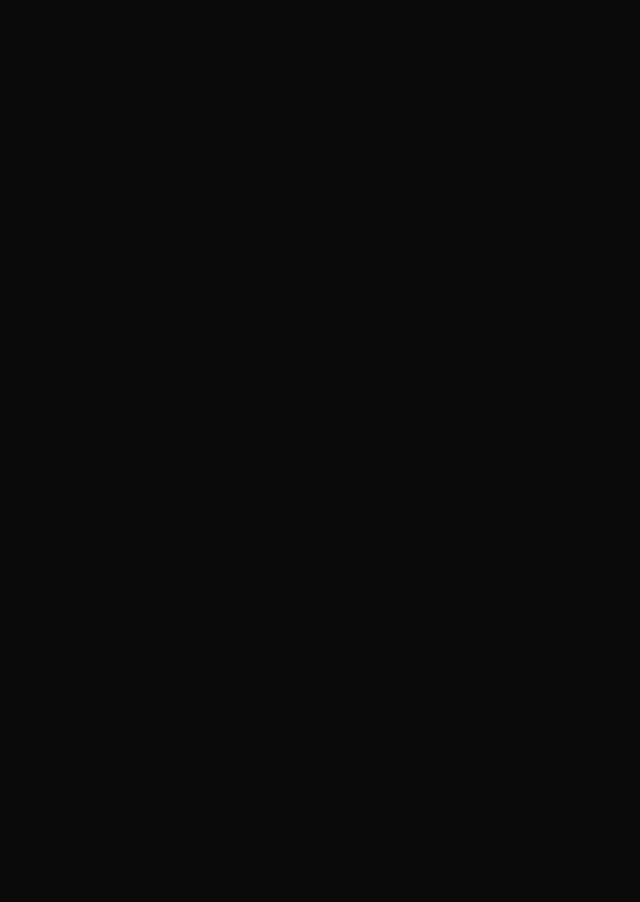
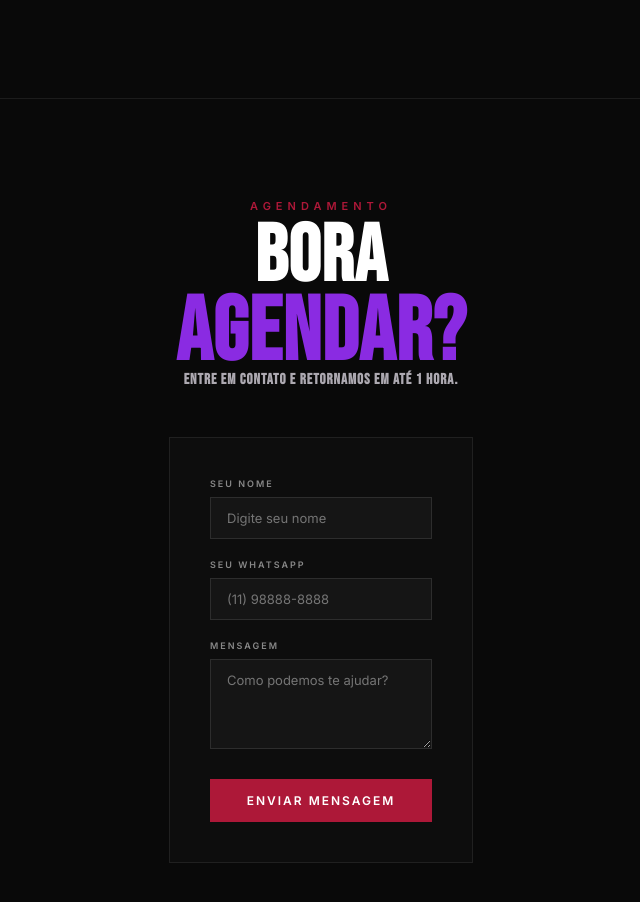
Before and after one commit to LaisCunha01/Meive-Beauty-Studio, a React (Vite) app in the folder client/: page / in a window 1280 px wide. Shown: the part 1516-2418 px from the top of the page, without its empty margins (319-959 px from the left). Before the commit the page ends 1864 px from the top, so only its background shows below. Built offline with nearby package versions, Linux system fonts and the light colour scheme.

Commit message:
Seção Contatos (Incompleta)

```diff
--- a/client/src/App.css
+++ b/client/src/App.css
@@ -128,6 +128,8 @@ button {
   overflow: hidden;
   display: flex;
   align-items: center;
+  justify-content: space-between;
+  padding: 0 50px;
 }
 
 .hero-background {
@@ -172,7 +174,6 @@ button {
   position: relative;
   z-index: 5;
   width: 100%;
-  padding-left: 20px;
   padding-top: 45px;
   align-self: stretch;
   display: flex;
@@ -273,16 +274,18 @@ button {
 }
 
 .featured-card {
-  position: absolute;
+  position: relative;
   z-index: 6;
   right: 19px;
   bottom: 16px;
-  width: 280px;
-  min-height: 170px;
-  padding: 16px;
+  width: 330px;
+  min-height: 200px;
+  padding: 24px;
   background: rgba(8, 8, 8, 0.82);
   border: 1px solid rgba(255, 255, 255, 0.17);
   backdrop-filter: blur(4px);
+  align-self: flex-end;
+  margin-bottom: 40px;
 }
 
 .card-label {
@@ -302,9 +305,9 @@ button {
 
 .featured-card p {
   margin-top: 7px;
-  max-width: 190px;
-  font-size: 10px;
-  line-height: 1.45;
+  max-width: 100%;;
+  font-size: 11px;
+  line-height: 1.5;
   color: #999;
 }
 
@@ -567,3 +570,154 @@ button {
     left: 20px;
   }
 }
+.contact-section {
+  position: relative;
+  padding: 100px 20px;
+  background: #090909;
+  color: #ffffff;
+  max-width: 1300px;
+  margin: 0 auto;
+  border-top: 1px solid rgba(255, 255, 255, 0.08);
+}
+
+.contact-header {
+  margin-bottom: 50px;
+  display: flex;
+  flex-direction: column;
+  align-items: center;
+  text-align: center;
+}
+
+.contact-subtitle {
+  display: block;
+  font-size: 11px;
+  letter-spacing: 5px;
+  color: #ad1838;
+  margin-bottom: 8px;
+  font-weight: 600;
+  gap: 7px;
+}
+
+.contact-title {
+  font-family: "Bebas Neue", sans-serif;
+  font-size: clamp(50px, 7vw, 90px);
+  line-height: 0.9;
+  letter-spacing: 1px;
+  display: flex;
+  flex-direction: column;
+  align-items: center;
+}
+.contact-title span:nth-child(1) {
+  color: #ffffff;
+  font-size: 80px;
+}
+.contact-title span:nth-child(2) {
+  color: #8a2be2;
+}
+.contact-title span:nth-child(3) {
+  color: #ada9b1;
+  font-size: 15px;
+}
+.contact-grid {
+  display: flex;
+  flex-direction: column;
+  align-items: center;
+  gap: 40px;
+  max-width: 700px;
+  margin: 0 auto;
+}
+
+.contact-info-box {
+  width: 100%;
+  background: rgba(15, 15, 15, 0.6);
+  border: 1px solid rgba(255, 255, 255, 0.08);
+  padding: 60px 40px;
+  min-height: 520px;
+  display: flex;
+  flex-direction: column;
+  justify-content: center;
+  align-items: center;
+  text-align: center;
+  width: 100%;
+  max-width: 900px;
+}
+
+.contact-info-box h3 {
+  font-family: "Bebas Neue", sans-serif;
+  font-size: 32px;
+  letter-spacing: 0.5px;
+  margin-bottom: 15px;
+}
+
+.contact-info-box p {
+  font-size: 13px;
+  color: #888;
+  line-height: 1.6;
+  margin-bottom: 30px;
+}
+
+.contact-details {
+  display: flex;
+  flex-direction: column;
+  gap: 20px;
+}
+
+.contact-item strong {
+  font-size: 15px;
+  color: #fff;
+  letter-spacing: 0.5px;
+}
+
+.contact-form {
+  background: rgba(15, 15, 15, 0.6);
+  border: 1px solid rgba(255, 255, 255, 0.08);
+  padding: 40px;
+  display: flex;
+  flex-direction: column;
+  gap: 20px;
+}
+
+.form-group {
+  display: flex;
+  flex-direction: column;
+  gap: 8px;
+}
+
+.form-group label {
+  font-size: 9px;
+  letter-spacing: 2px;
+  color: #888;
+  font-weight: 600;
+}
+
+.form-group input,
+.form-group textarea {
+  background: rgba(255, 255, 255, 0.03);
+  border: 1px solid rgba(255, 255, 255, 0.1);
+  padding: 12px 16px;
+  color: #fff;
+  font-family: inherit;
+  font-size: 13px;
+  outline: none;
+  transition: border-color 0.2s ease;
+}
+
+.form-group input:focus,
+.form-group textarea:focus {
+  border-color: #ad1838;
+}
+
+.submit-btn {
+  width: 100%;
+  cursor: pointer;
+  border: none;
+  color: #fff;
+  margin-top: 10px;
+}
+
+/* Responsivo para celulares */
+@media (max-width: 768px) {
+  .contact-grid {
+    grid-template-columns: 1fr;
+  }
+}
--- a/client/src/App.jsx
+++ b/client/src/App.jsx
@@ -175,6 +175,45 @@ function App() {
         </div>
       </section>
 
+
+      <section id="contato" className="contact-section">
+
+      <div className="contact-header">
+        <span className="contact-subtitle">AGENDAMENTO</span>
+        <h2 className="contact-title">
+          <span>BORA</span> <span>AGENDAR?</span>
+          <span>Entre em contato e retornamos em até 1 hora.</span>
+        </h2>
+      </div>
+
+      <div className="contact-grid">
+
+
+
+    {/* Formulário Simples de Contato */}
+    <form className="contact-form" onSubmit={(e) => e.preventDefault()}>
+      <div className="form-group">
+        <label htmlFor="nome">SEU NOME</label>
+        <input type="text" id="nome" placeholder="Digite seu nome" required />
+      </div>
+
+      <div className="form-group">
+        <label htmlFor="whatsapp">SEU WHATSAPP</label>
+        <input type="text" id="whatsapp" placeholder="(11) 98888-8888" required />
+      </div>
+
+      <div className="form-group">
+        <label htmlFor="mensagem">MENSAGEM</label>
+        <textarea id="mensagem" rows="4" placeholder="Como podemos te ajudar?" required></textarea>
+      </div>
+
+      <button type="submit" className="primary-button submit-btn">
+        ENVIAR MENSAGEM
+      </button>
+    </form>
+  </div>
+</section>
+
       <div className="section-divider"></div>
     </main>
   );
```
Also changed, not shown: 1 other file (tests, documents, lock files or other folders).
